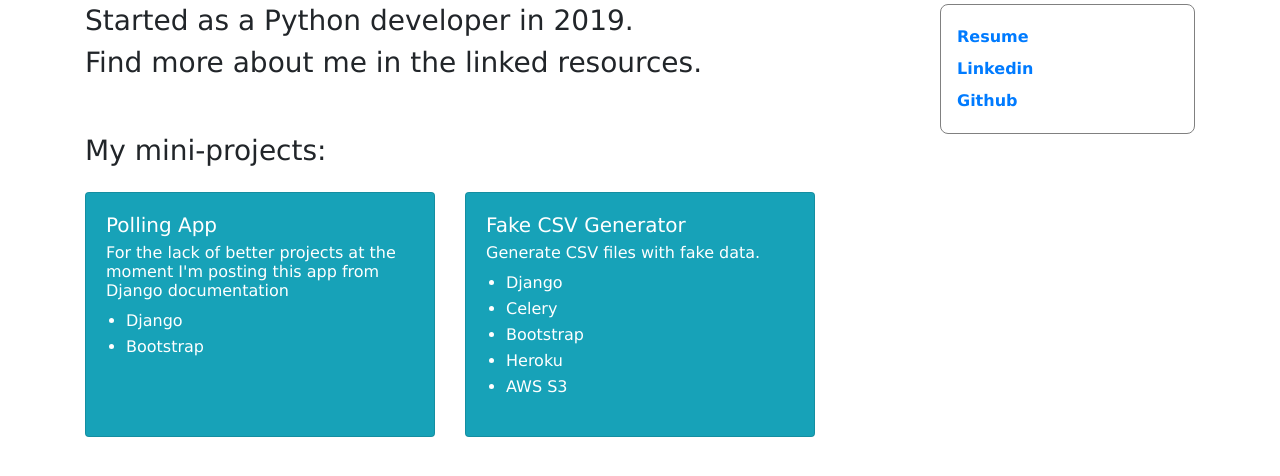
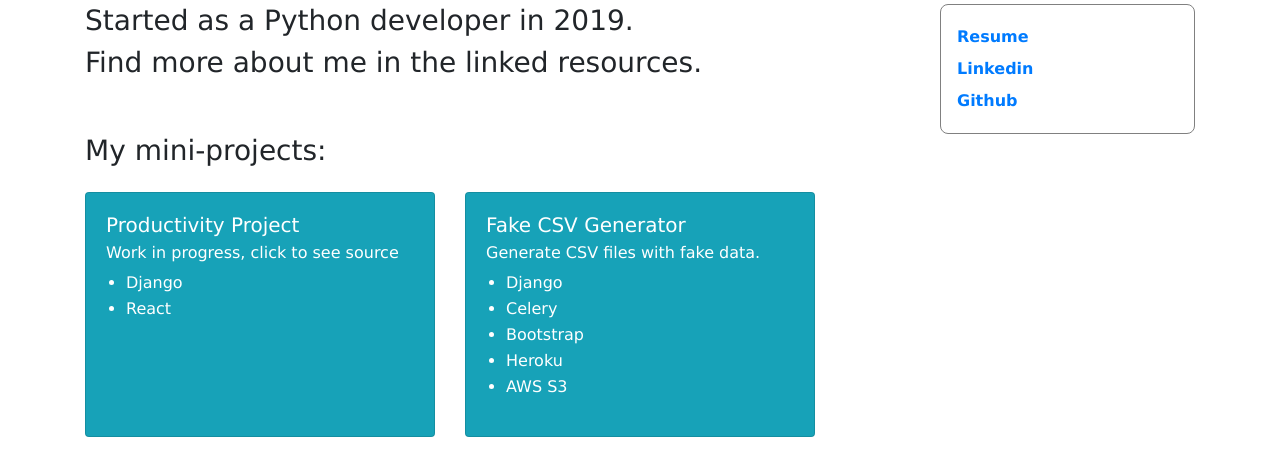
Before and after one commit to nakutnyi/django_website, a Django app: page / in a window 1280 px wide. Shown: the part 172-648 px from the top of the page. Run offline with Django 3.2, Linux system fonts and the light colour scheme; some libraries are stand-ins or nearby versions.

Commit message:
Hide Polling App

```diff
--- a/templates/index.html
+++ b/templates/index.html
@@ -45,15 +45,15 @@
       <div class="col-6 col-sm-4 d-flex align-items-stretch">
         <div class="card text-white bg-info w-100">
           <div class="card-body">
-            <h5 class="card-title">Polling App</h5>
+            <h5 class="card-title">Productivity Project</h5>
             <h6 class="card-subtitle mb-2">
-              For the lack of better projects at the moment I'm posting this app from Django documentation
+              Work in progress, click to see source
             </h6>
             <ul>
               <li>Django</li>
-              <li>Bootstrap</li>
+              <li>React</li>
             </ul>
-            <a  class="stretched-link" href="/polls" target="_blank"></a>
+            <a class="stretched-link" href="https://github.com/nakutnyi/productivity_project" target="_blank"></a>
           </div>
         </div>
       </div>
```
